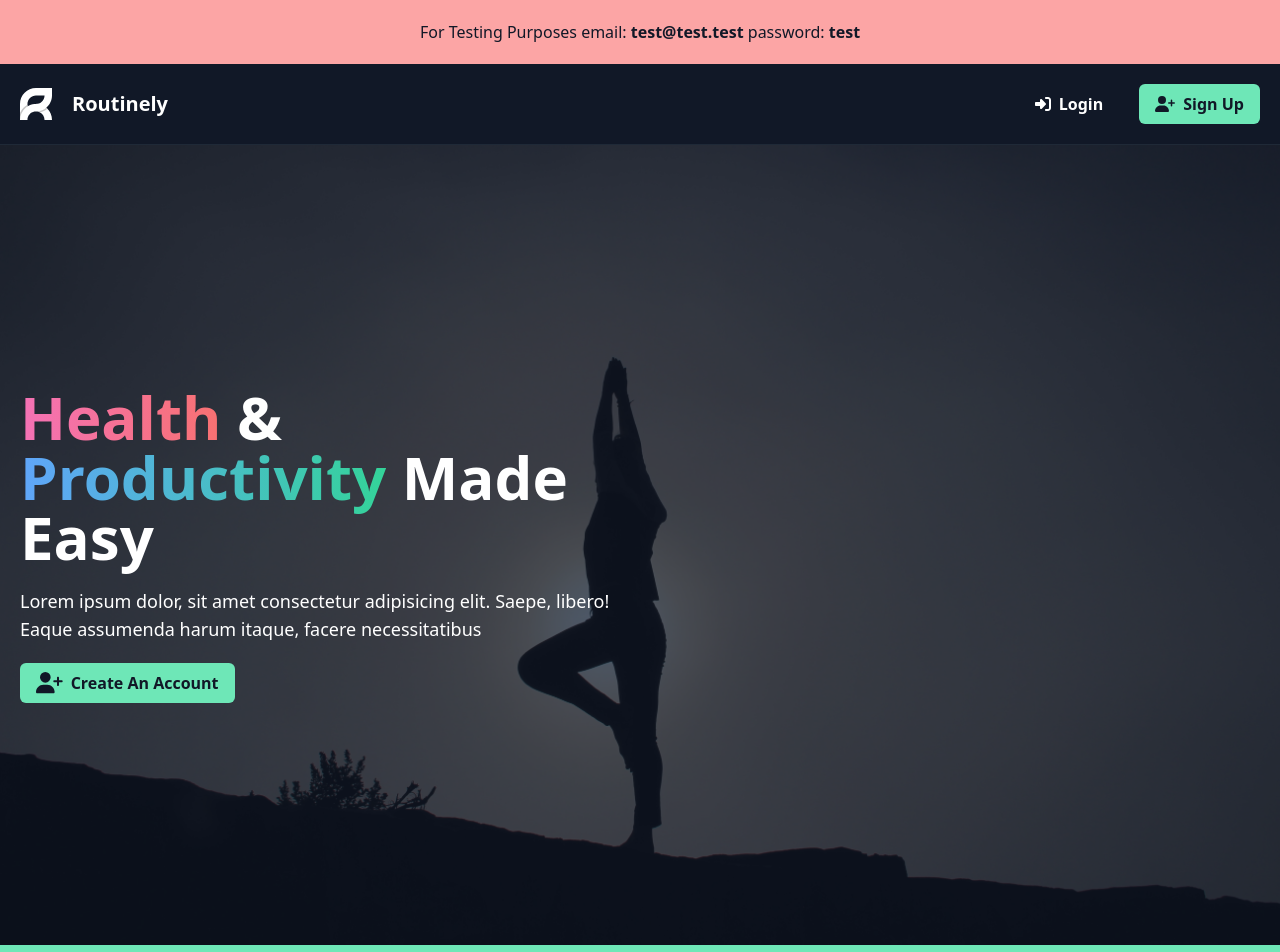
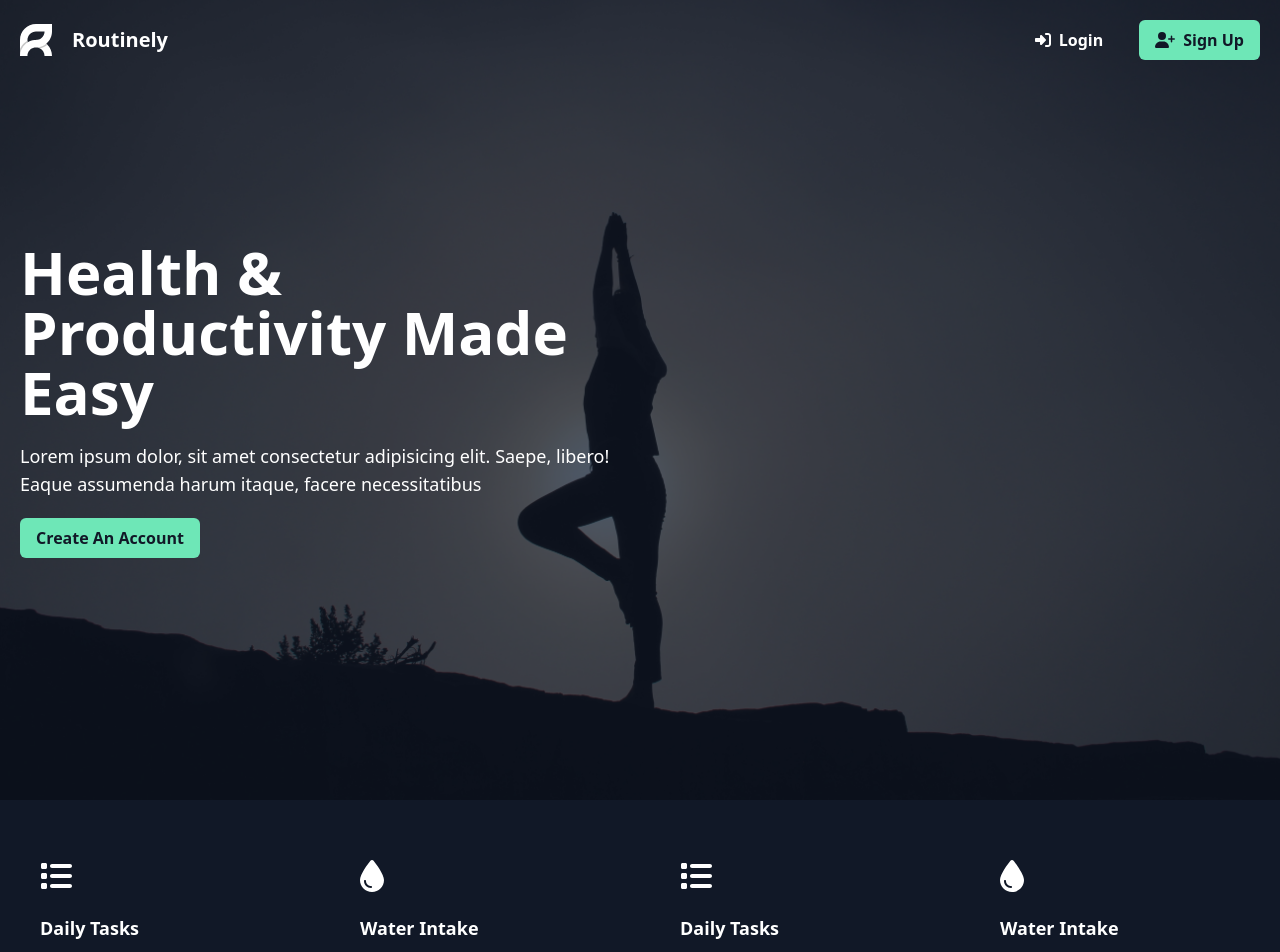
Before and after one commit to raymondkneipp/Routinely, a React (Create React App) app in the folder client/: page / in a window 1280 px wide. Shown: the top 952 px of the page. Built offline with nearby package versions, Linux system fonts and the light colour scheme; no server answers.

Commit message:
Added about section

```diff
--- a/client/src/components/About.js
+++ b/client/src/components/About.js
@@ -1,9 +1,42 @@
 import React from "react";
+import { FontAwesomeIcon } from "@fortawesome/react-fontawesome";
+import { faList, faTint } from "@fortawesome/free-solid-svg-icons";
+
+const AboutItem = ({ icon, title, description }) => {
+	return (
+		<div className="p-5 space-y-5">
+			<FontAwesomeIcon icon={icon} size="2x" />
+			<h3 className="text-white font-bold text-lg">{title}</h3>
+			<p className="text-gray-400">{description}</p>
+		</div>
+	);
+};
 
 const About = () => {
 	return (
-		<div className="bg-green-300 min-h-screen flex items-end justify-center">
-			<div className="container max-w-screen-lg"></div>
+		<div className="bg-gray-900 py-10">
+			<div className="container mx-auto px-5 grid sm:grid-cols-2 lg:grid-cols-4 gap-10">
+				<AboutItem
+					icon={faList}
+					title="Daily Tasks"
+					description="Lorem ipsum dolor, sit amet consectetur adipisicing elit. Assumenda aperiam nisi dolorem! Earum accusamus incidunt sequi rerum cupiditate nostrum id architecto, soluta amet, molestias vitae delectus, reprehenderit veniam ab enim."
+				/>
+				<AboutItem
+					icon={faTint}
+					title="Water Intake"
+					description="Lorem ipsum dolor, sit amet consectetur adipisicing elit. Assumenda aperiam nisi dolorem! Earum accusamus incidunt sequi rerum cupiditate nostrum id architecto, soluta amet, molestias vitae delectus, reprehenderit veniam ab enim."
+				/>
+				<AboutItem
+					icon={faList}
+					title="Daily Tasks"
+					description="Lorem ipsum dolor, sit amet consectetur adipisicing elit. Assumenda aperiam nisi dolorem! Earum accusamus incidunt sequi rerum cupiditate nostrum id architecto, soluta amet, molestias vitae delectus, reprehenderit veniam ab enim."
+				/>
+				<AboutItem
+					icon={faTint}
+					title="Water Intake"
+					description="Lorem ipsum dolor, sit amet consectetur adipisicing elit. Assumenda aperiam nisi dolorem! Earum accusamus incidunt sequi rerum cupiditate nostrum id architecto, soluta amet, molestias vitae delectus, reprehenderit veniam ab enim."
+				/>
+			</div>
 		</div>
 	);
 };
--- a/client/src/components/Hero.js
+++ b/client/src/components/Hero.js
@@ -1,7 +1,5 @@
 import React from "react";
 import { Button } from "./";
-import { FontAwesomeIcon } from "@fortawesome/react-fontawesome";
-import { faUserPlus } from "@fortawesome/free-solid-svg-icons";
 
 const Hero = () => {
 	return (
@@ -16,24 +14,13 @@ const Hero = () => {
 				<div className="container mx-auto p-5">
 					<div className="md:w-1/2 space-y-5">
 						<h1 className="text-3xl md:text-6xl font-bold">
-							<span className="font-extrabold bg-clip-text text-transparent bg-gradient-to-r from-pink-400 to-red-400">
-								Health
-							</span>{" "}
-							&{" "}
-							<span className="font-extrabold bg-clip-text text-transparent bg-gradient-to-r from-blue-400 to-green-400">
-								Productivity
-							</span>{" "}
-							Made Easy
+							Health & Productivity Made Easy
 						</h1>
 						<p className="md:text-lg">
 							Lorem ipsum dolor, sit amet consectetur adipisicing elit. Saepe,
 							libero! Eaque assumenda harum itaque, facere necessitatibus
 						</p>
-						<Button
-							href="register"
-							theme="primary"
-							icon={<FontAwesomeIcon icon={faUserPlus} size="lg" />}
-						>
+						<Button href="register" theme="primary">
 							Create An Account
 						</Button>
 					</div>
--- a/client/src/components/Navbar/GuestNav.js
+++ b/client/src/components/Navbar/GuestNav.js
@@ -8,11 +8,7 @@ import { faSignInAlt, faUserPlus } from "@fortawesome/free-solid-svg-icons";
 const GuestNav = () => {
 	return (
 		<>
-			<div className="bg-red-300 p-5 text-gray-900 text-center">
-				For Testing Purposes email: <strong>test@test.test</strong> password:{" "}
-				<strong>test</strong>
-			</div>
-			<nav className="border-b border-gray-800">
+			<nav className="absolute left-0 right-0 top-0">
 				<div className="container mx-auto p-5 flex items-center justify-between">
 					<Brand />
 
--- a/client/src/pages/Login.js
+++ b/client/src/pages/Login.js
@@ -35,12 +35,17 @@ const Login = () => {
 	}, [user, navigate]);
 
 	return (
-		<div className="max-w-sm mx-auto space-y-5 pt-10 p-5">
+		<div className="max-w-sm mx-auto space-y-5 pt-20 p-5">
 			<Header
 				large
 				icon={<FontAwesomeIcon icon={faSignInAlt} size="lg" />}
 				title="Sign In"
 			/>
+
+			<div className="bg-red-300 p-5 text-gray-900 text-center rounded-md">
+				For Testing Purposes email: <strong>test@test.test</strong> password:{" "}
+				<strong>test</strong>
+			</div>
 			<form onSubmit={handleSubmit}>
 				<Card>
 					<Input
--- a/client/src/pages/Register.js
+++ b/client/src/pages/Register.js
@@ -39,7 +39,7 @@ const Register = () => {
 
 	return (
 		<div>
-			<div className="max-w-sm mx-auto space-y-5 pt-10 p-5">
+			<div className="max-w-sm mx-auto space-y-5 pt-20 p-5">
 				<Header
 					large
 					icon={<FontAwesomeIcon icon={faUserPlus} size="lg" />}
```
